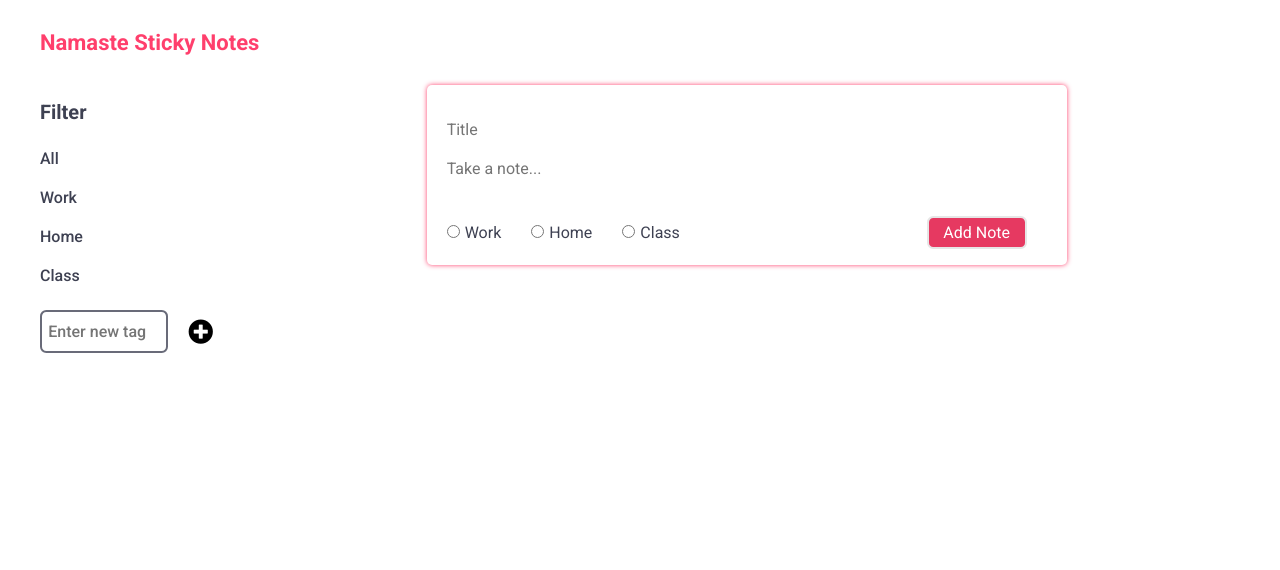
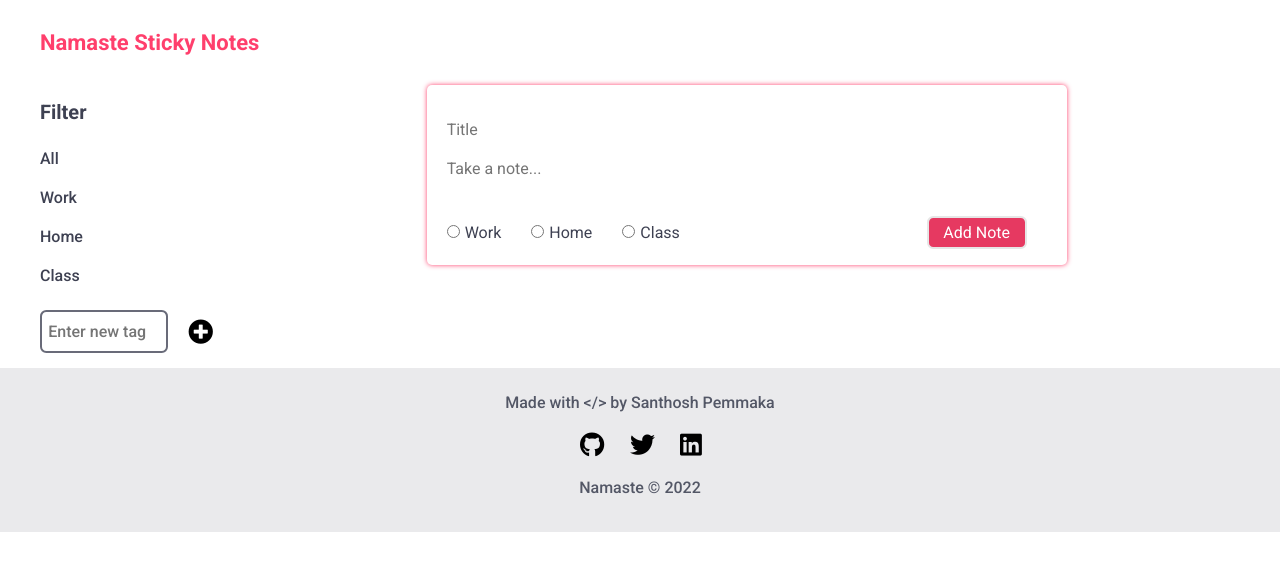
Before and after one commit to santhoshpemmaka/NeoG-Keep-Notes, a React (Create React App) app: page / in a window 1280 px wide. Shown: the top 570 px of the page. Built offline with nearby package versions, Linux system fonts and the light colour scheme.

Commit message:
adding: footer component files

```diff
--- a/src/Components/MainPage.jsx
+++ b/src/Components/MainPage.jsx
@@ -2,6 +2,7 @@ import React from "react";
 import Header from "./Header/Header";
 import NavBar from "./NavBar/NavBar";
 import MainBody from "./MainBody/MainBody";
+import Footer from "./Footer/Footer";
 import "./MainPage.css";
 const MainPage = () => {
 	return (
@@ -11,6 +12,7 @@ const MainPage = () => {
 				<NavBar />
 				<MainBody />
 			</div>
+			<Footer />
 		</div>
 	);
 };
```
